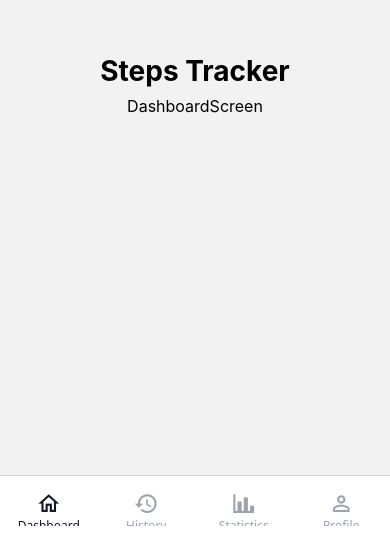
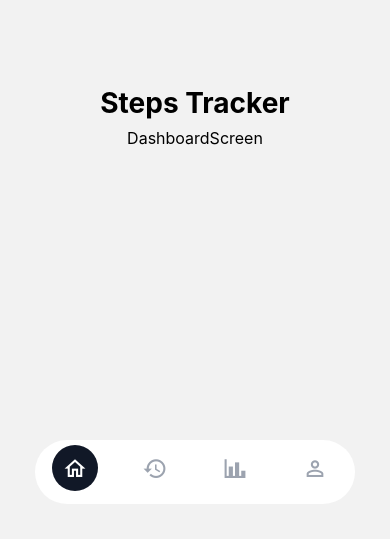
Before and after one commit to Dnyaneshwar202006/Steps-Tracker, a React Native app in the folder mobile/: screen / in a window 390 px wide. Shown: the part 305-844 px from the top of the page. Built offline with nearby package versions, Linux system fonts and the light colour scheme.

Commit message:
feat: better ui for tabs

```diff
--- a/mobile/src/navigation/RootNavigator.tsx
+++ b/mobile/src/navigation/RootNavigator.tsx
@@ -1,6 +1,9 @@
+import React from 'react';
 import { NavigationContainer } from '@react-navigation/native';
 import { createBottomTabNavigator } from '@react-navigation/bottom-tabs';
-
+import { View, StyleSheet } from 'react-native';
+import { useSafeAreaInsets } from 'react-native-safe-area-context';
+import { PlatformPressable } from '@react-navigation/elements';
 import DashboardScreen from '../screens/Dashboard/DashboardScreen';
 import HistoryScreen from '../screens/History/HistoryScreen';
 import StatisticsScreen from '../screens/Statistics/StatisticsScreen';
@@ -15,22 +18,105 @@ import {
 
 const Tab = createBottomTabNavigator();
 
+const TAB_BAR = {
+  height: 64,
+  horizontalMargin: 35,
+  bottomMargin: 35,
+  radius: 32,
+  iconFrame: 46,
+  background: '#FFFFFF',
+  activeBackground: '#111827',
+  activeIcon: '#FFFFFF',
+  inactiveIcon: '#9CA3AF',
+};
+
+type TabIconProps = {
+  focused: boolean;
+  color: string;
+  size: number;
+  Icon: React.ComponentType<{
+    color: string;
+    size: number;
+  }>;
+};
+
+function TabIcon({ focused, color, size, Icon }: TabIconProps) {
+  return (
+    <View style={[styles.iconFrame, focused && styles.activeIconFrame]}>
+      <Icon color={color} size={size} />
+    </View>
+  );
+}
+
+function DashboardTabIcon(props: {
+  focused: boolean;
+  color: string;
+  size: number;
+}) {
+  return <TabIcon {...props} Icon={DashboardIcon} />;
+}
+
+function HistoryTabIcon(props: {
+  focused: boolean;
+  color: string;
+  size: number;
+}) {
+  return <TabIcon {...props} Icon={HistoryIcon} />;
+}
+
+function StatisticsTabIcon(props: {
+  focused: boolean;
+  color: string;
+  size: number;
+}) {
+  return <TabIcon {...props} Icon={StatisticsIcon} />;
+}
+
+function ProfileTabIcon(props: {
+  focused: boolean;
+  color: string;
+  size: number;
+}) {
+  return <TabIcon {...props} Icon={ProfileIcon} />;
+}
+
 function RootNavigator() {
+  const insets = useSafeAreaInsets();
+
   return (
     <NavigationContainer>
       <Tab.Navigator
         screenOptions={{
           headerShown: false,
-          tabBarActiveTintColor: '#111827',
-          tabBarInactiveTintColor: '#9CA3AF',
-          tabBarLabelStyle: {
-            fontSize: 12,
-            fontWeight: '500',
+          tabBarShowLabel: false,
+          tabBarActiveTintColor: TAB_BAR.activeIcon,
+          tabBarInactiveTintColor: TAB_BAR.inactiveIcon,
+          tabBarButton: props => (
+            <PlatformPressable
+              {...props}
+              android_ripple={{ color: 'transparent' }}
+              pressOpacity={1}
+            />
+          ),
+          tabBarStyle: {
+            position: 'absolute',
+            height: TAB_BAR.height,
+            marginHorizontal: TAB_BAR.horizontalMargin,
+            bottom: Math.max(insets.bottom, TAB_BAR.bottomMargin),
+            borderRadius: TAB_BAR.radius,
+            backgroundColor: TAB_BAR.background,
+            borderTopWidth: 0,
+            elevation: 0,
+            shadowOpacity: 0,
           },
-          tabBarStyle: {
-            height: 64,
-            paddingBottom: 8,
-            paddingTop: 8,
+          tabBarItemStyle: {
+            height: TAB_BAR.height,
+            alignItems: 'center',
+            justifyContent: 'center',
+          },
+          tabBarIconStyle: {
+            width: TAB_BAR.iconFrame,
+            height: TAB_BAR.iconFrame,
           },
         }}
       >
@@ -38,28 +124,28 @@ function RootNavigator() {
           name="Dashboard"
           component={DashboardScreen}
           options={{
-            tabBarIcon: DashboardIcon,
+            tabBarIcon: DashboardTabIcon,
           }}
         />
         <Tab.Screen
           name="History"
           component={HistoryScreen}
           options={{
-            tabBarIcon: HistoryIcon,
+            tabBarIcon: HistoryTabIcon,
           }}
         />
         <Tab.Screen
           name="Statistics"
           component={StatisticsScreen}
           options={{
-            tabBarIcon: StatisticsIcon,
+            tabBarIcon: StatisticsTabIcon,
           }}
         />
         <Tab.Screen
           name="Profile"
           component={ProfileScreen}
           options={{
-            tabBarIcon: ProfileIcon,
+            tabBarIcon: ProfileTabIcon,
           }}
         />
       </Tab.Navigator>
@@ -67,4 +153,17 @@ function RootNavigator() {
   );
 }
 
+const styles = StyleSheet.create({
+  iconFrame: {
+    width: TAB_BAR.iconFrame,
+    height: TAB_BAR.iconFrame,
+    borderRadius: TAB_BAR.iconFrame / 2,
+    alignItems: 'center',
+    justifyContent: 'center',
+  },
+  activeIconFrame: {
+    backgroundColor: TAB_BAR.activeBackground,
+  },
+});
+
 export default RootNavigator;
```
